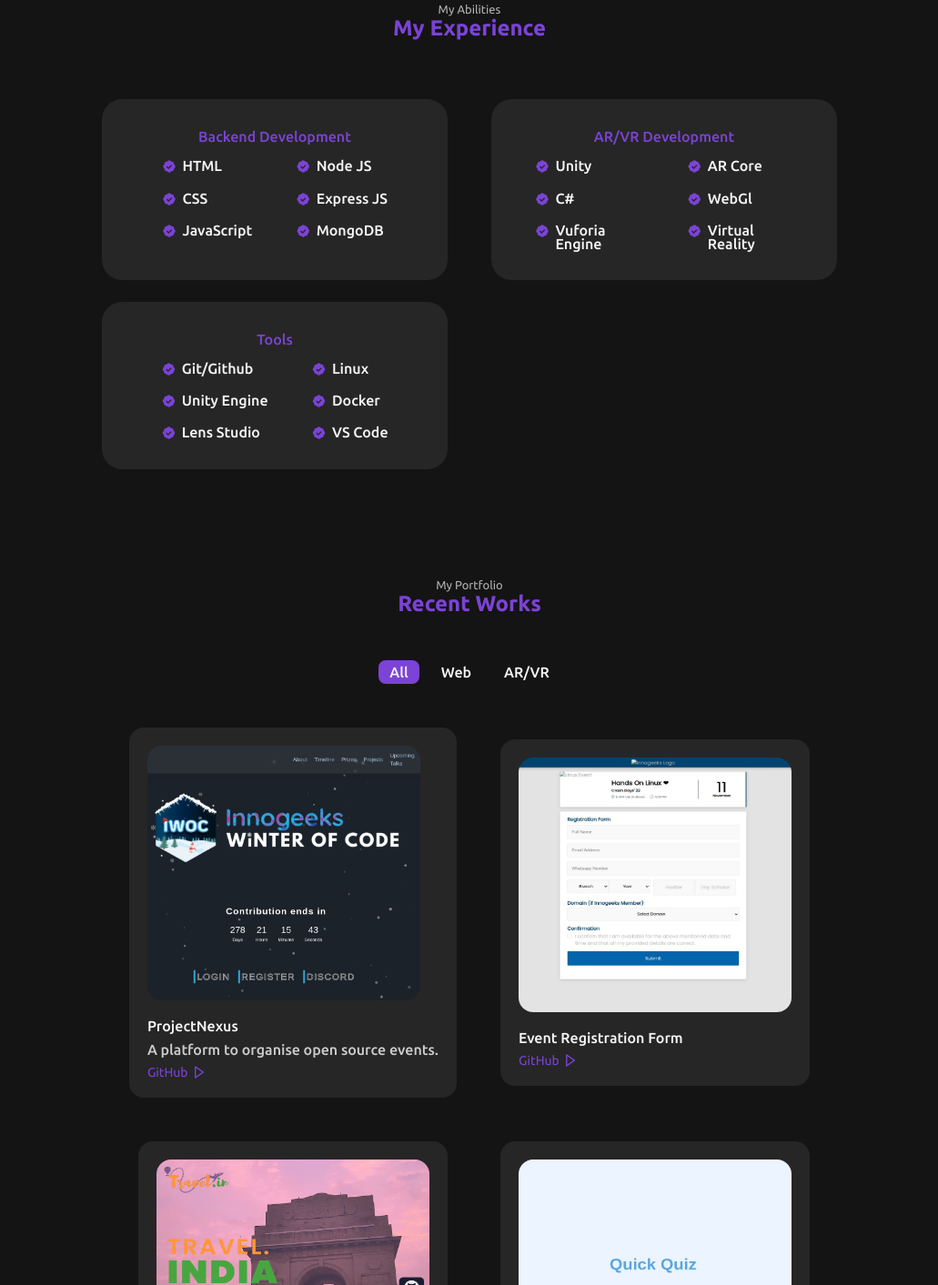
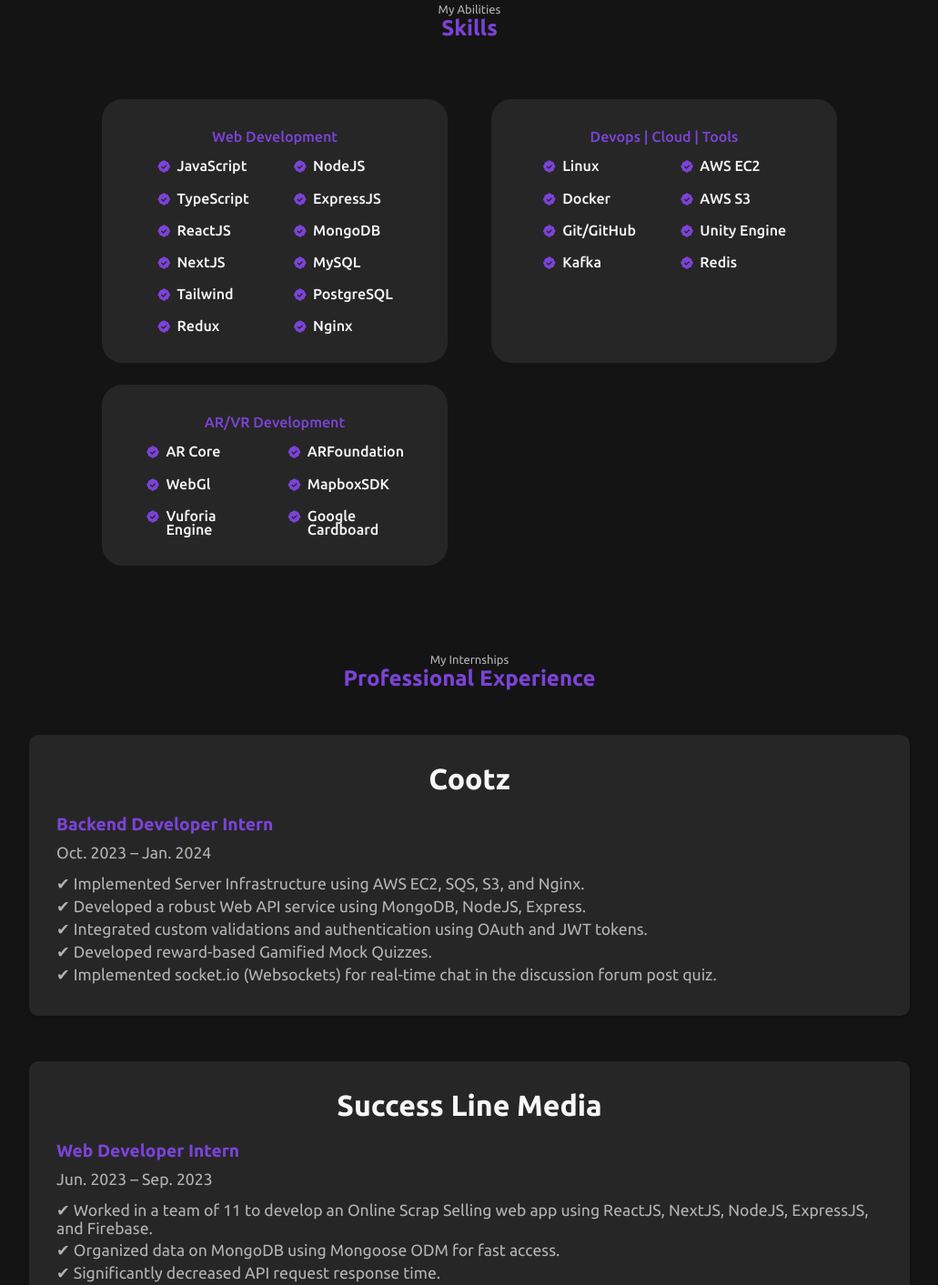
Before and after one commit to KritishShukla/Personal_Portfolio, a plain HTML site: page index.html in a window 1280 px wide. Shown: the part 1429-2842 px from the top of the page at 91% size, without its empty margins (124-1155 px from the left). Drawn offline with nearby package versions, Linux system fonts and the light colour scheme.

Commit message:
updated resume

```diff
--- a/assets/css/style.css
+++ b/assets/css/style.css
@@ -1130,3 +1130,86 @@ body.light-theme {
     border-radius: 0.5rem;
   }
 }
+
+.experience {
+  padding: 80px 0;
+}
+
+.experience__title {
+  font-size: 2rem;
+  color: var(--first-color);
+  margin-bottom: 20px;
+  text-align: center;
+}
+
+.experience__card {
+  background-color: #fff;
+  border-radius: 10px;
+  box-shadow: 0 4px 6px rgba(0, 0, 0, 0.1);
+  padding: 30px;
+  margin-bottom: 30px;
+  transition: all 0.3s ease;
+}
+
+.experience__card:hover {
+  transform: translateY(-5px);
+  box-shadow: 0 6px 8px rgba(0, 0, 0, 0.2);
+}
+
+.experience__dates {
+  font-size: 1.1rem;
+  color: #777;
+  margin-bottom: 15px;
+}
+
+.experience__position {
+  font-size: 1.2rem;
+  color: var(--first-color);
+  font-weight: bold;
+  margin-bottom: 10px;
+}
+
+.experience__location {
+  font-size: 1.1rem;
+  color: #777;
+  margin-bottom: 15px;
+}
+
+.experience__details {
+  list-style-type: none;
+  padding-left: 0;
+}
+
+.experience__details li {
+  font-size: 1.1rem;
+  color: #555;
+  margin-bottom: 5px;
+}
+
+
+/* Night mode styling */
+.night-mode-toggle .experience {
+  background-color: var(--body-color); /* Change background color of the experience section */
+}
+
+.night-mode-toggle .experience__title {
+  color: var(--title-color); /* Change title color to the default title color */
+}
+
+.night-mode-toggle .experience__card {
+  background-color: var(--container-color); /* Change card background color to dark */
+  box-shadow: 0 4px 6px rgba(0, 0, 0, 0.1); /* Adjust box-shadow for dark mode */
+}
+
+.night-mode-toggle .experience__dates,
+.night-mode-toggle .experience__location {
+  color: var(--text-color-light); /* Adjust text color for dates and location */
+}
+
+.night-mode-toggle .experience__position {
+  color: var(--first-color); /* Adjust text color for position */
+}
+
+.night-mode-toggle .experience__details li {
+  color: var(--text-color-light); /* Adjust text color for details */
+}
--- a/index.html
+++ b/index.html
@@ -83,7 +83,7 @@
               <a
                 target="_blank"
                 view=""
-                href="assets/pdf/Kritish_resume76.pdf"
+                href="assets/pdf/Kritish-Shukla-Resume.pdf"
                 class="button button--ghost"
               >
                 Resume
@@ -140,7 +140,7 @@
               <div class="about__box">
                 <i class="bx bx-award about__icon"></i>
                 <h3 class="about__title">Experience</h3>
-                <span class="about__subtitle">2 Years Learning</span>
+                <span class="about__subtitle">2 Internships</span>
               </div>
 
               <div class="about__box">
@@ -157,7 +157,7 @@
             </div>
 
             <p class="about__description">
-              I am a pre-final year student with a strong proficiency in backend development and AR/VR technologies. Skilled in Node.js, Express.js, and MongoDB, I possess a solid foundation in software development principles and a deep understanding of building scalable solutions.
+              I am a final year student with a strong proficiency in Full Stack Development and AR/VR technologies. Skilled in React.js, Node.js, Express.js, and MongoDB, I possess a solid foundation in software development principles and a deep understanding of building scalable solutions
             </p>
 
             <a href="#contact" class="button">Contact Me</a>
@@ -168,25 +168,108 @@
       <!-- skills -->
       <section class="skills section" id="skills">
         <span class="section__subtitle">My Abilities</span>
-        <h2 class="section__title">My Experience</h2>
+        <h2 class="section__title">Skills</h2>
 
         <div class="skills__container container grid">
           <div class="skills__content">
-            <h3 class="skills__title">Backend Development</h3>
+            <h3 class="skills__title">Web Development</h3>
             <div class="skills__box">
               <div class="skills__group">
                 <div class="skills__data">
                   <i class="bx bxs-badge-check"></i>
                   <div>
-                    <h3 class="skills__name">HTML</h3>
-                    <span class="skills__level">    </span>
+                    <h3 class="skills__name">JavaScript</h3>
+
                   </div>
                 </div>
 
                 <div class="skills__data">
                   <i class="bx bxs-badge-check"></i>
                   <div>
-                    <h3 class="skills__name">CSS</h3>
+                    <h3 class="skills__name">TypeScript</h3>
+
+                  </div>
+                </div>
+
+                <div class="skills__data">
+                  <i class="bx bxs-badge-check"></i>
+                  <div>
+                    <h3 class="skills__name">ReactJS</h3>
+                  </div>
+                </div>
+                <div class="skills__data">
+                  <i class="bx bxs-badge-check"></i>
+                  <div>
+                    <h3 class="skills__name">NextJS</h3>
+                  </div>
+                </div>
+                <div class="skills__data">
+                  <i class="bx bxs-badge-check"></i>
+                  <div>
+                    <h3 class="skills__name">Tailwind</h3>
+                  </div>
+                </div>
+                <div class="skills__data">
+                  <i class="bx bxs-badge-check"></i>
+                  <div>
+                    <h3 class="skills__name">Redux</h3>
+                  </div>
+                </div>
+
+              </div>
+              <div class="skills__group">
+                <div class="skills__data">
+                  <i class="bx bxs-badge-check"></i>
+                  <div>
+                    <h3 class="skills__name">NodeJS</h3>
+
+                  </div>
+                </div>
+                <div class="skills__data">
+                  <i class="bx bxs-badge-check"></i>
+                  <div>
+                    <h3 class="skills__name">ExpressJS</h3>
+                  </div>
+                </div>
+                <div class="skills__data">
+                  <i class="bx bxs-badge-check"></i>
+                  <div>
+                    <h3 class="skills__name">MongoDB</h3>
+                  </div>
+                </div>
+                <div class="skills__data">
+                  <i class="bx bxs-badge-check"></i>
+                  <div>
+                    <h3 class="skills__name">MySQL</h3>
+                  </div>
+                </div>
+                <div class="skills__data">
+                  <i class="bx bxs-badge-check"></i>
+                  <div>
+                    <h3 class="skills__name">PostgreSQL</h3>
+                  </div>
+                </div>
+
+                <div class="skills__data">
+                  <i class="bx bxs-badge-check"></i>
+                  <div>
+                    <h3 class="skills__name">Nginx</h3>
+
+                  </div>
+                </div>
+
+              </div>
+            </div>
+          </div>
+
+          <div class="skills__content">
+            <h3 class="skills__title">Devops | Cloud | Tools</h3>
+            <div class="skills__box">
+              <div class="skills__group">
+                <div class="skills__data">
+                  <i class="bx bxs-badge-check"></i>
+                  <div>
+                    <h3 class="skills__name">Linux</h3>
                     <span class="skills__level"></span>
                   </div>
                 </div>
@@ -194,7 +277,22 @@
                 <div class="skills__data">
                   <i class="bx bxs-badge-check"></i>
                   <div>
-                    <h3 class="skills__name">JavaScript</h3>
+                    <h3 class="skills__name">Docker</h3>
+                    <span class="skills__level"></span>
+                  </div>
+                </div>
+
+                <div class="skills__data">
+                  <i class="bx bxs-badge-check"></i>
+                  <div>
+                    <h3 class="skills__name">Git/GitHub</h3>
+                    <span class="skills__level"></span>
+                  </div>
+                </div>
+                <div class="skills__data">
+                  <i class="bx bxs-badge-check"></i>
+                  <div>
+                    <h3 class="skills__name">Kafka</h3>
                     <span class="skills__level"></span>
                   </div>
                 </div>
@@ -203,7 +301,7 @@
                 <div class="skills__data">
                   <i class="bx bxs-badge-check"></i>
                   <div>
-                    <h3 class="skills__name">Node JS</h3>
+                    <h3 class="skills__name">AWS EC2</h3>
                     <span class="skills__level"></span>
                   </div>
                 </div>
@@ -211,7 +309,7 @@
                 <div class="skills__data">
                   <i class="bx bxs-badge-check"></i>
                   <div>
-                    <h3 class="skills__name">Express JS</h3>
+                    <h3 class="skills__name">AWS S3</h3>
                     <span class="skills__level"></span>
                   </div>
                 </div>
@@ -219,42 +317,23 @@
                 <div class="skills__data">
                   <i class="bx bxs-badge-check"></i>
                   <div>
-                    <h3 class="skills__name">MongoDB</h3>
+                    <h3 class="skills__name">Unity Engine</h3>
+                    <span class="skills__level"></span>
+                  </div>
+                </div>
+                <div class="skills__data">
+                  <i class="bx bxs-badge-check"></i>
+                  <div>
+                    <h3 class="skills__name">Redis</h3>
                     <span class="skills__level"></span>
                   </div>
                 </div>
               </div>
             </div>
           </div>
-
           <div class="skills__content">
             <h3 class="skills__title">AR/VR Development</h3>
             <div class="skills__box">
-              <div class="skills__group">
-                <div class="skills__data">
-                  <i class="bx bxs-badge-check"></i>
-                  <div>
-                    <h3 class="skills__name">Unity</h3>
-                    <span class="skills__level"></span>
-                  </div>
-                </div>
-
-                <div class="skills__data">
-                  <i class="bx bxs-badge-check"></i>
-                  <div>
-                    <h3 class="skills__name">C#</h3>
-                    <span class="skills__level"></span>
-                  </div>
-                </div>
-
-                <div class="skills__data">
-                  <i class="bx bxs-badge-check"></i>
-                  <div>
-                    <h3 class="skills__name">Vuforia Engine</h3>
-                    <span class="skills__level"></span>
-                  </div>
-                </div>
-              </div>
               <div class="skills__group">
                 <div class="skills__data">
                   <i class="bx bxs-badge-check"></i>
@@ -275,37 +354,7 @@
                 <div class="skills__data">
                   <i class="bx bxs-badge-check"></i>
                   <div>
-                    <h3 class="skills__name">Virtual Reality</h3>
-                    <span class="skills__level"></span>
-                  </div>
-                </div>
-              </div>
-            </div>
-          </div>
-          <div class="skills__content">
-            <h3 class="skills__title">Tools</h3>
-            <div class="skills__box">
-              <div class="skills__group">
-                <div class="skills__data">
-                  <i class="bx bxs-badge-check"></i>
-                  <div>
-                    <h3 class="skills__name">Git/Github</h3>
-                    <span class="skills__level"></span>
-                  </div>
-                </div>
-
-                <div class="skills__data">
-                  <i class="bx bxs-badge-check"></i>
-                  <div>
-                    <h3 class="skills__name">Unity Engine</h3>
-                    <span class="skills__level"></span>
-                  </div>
-                </div>
-
-                <div class="skills__data">
-                  <i class="bx bxs-badge-check"></i>
-                  <div>
-                    <h3 class="skills__name">Lens Studio</h3>
+                    <h3 class="skills__name">Vuforia Engine</h3>
                     <span class="skills__level"></span>
                   </div>
                 </div>
@@ -314,7 +363,7 @@
                 <div class="skills__data">
                   <i class="bx bxs-badge-check"></i>
                   <div>
-                    <h3 class="skills__name">Linux</h3>
+                    <h3 class="skills__name">ARFoundation</h3>
                     <span class="skills__level"></span>
                   </div>
                 </div>
@@ -322,7 +371,7 @@
                 <div class="skills__data">
                   <i class="bx bxs-badge-check"></i>
                   <div>
-                    <h3 class="skills__name">Docker</h3>
+                    <h3 class="skills__name">MapboxSDK</h3>
                     <span class="skills__level"></span>
                   </div>
                 </div>
@@ -330,7 +379,7 @@
                 <div class="skills__data">
                   <i class="bx bxs-badge-check"></i>
                   <div>
-                    <h3 class="skills__name">VS Code</h3>
+                    <h3 class="skills__name">Google Cardboard</h3>
                     <span class="skills__level"></span>
                   </div>
                 </div>
@@ -461,6 +510,40 @@
           </div> -->
         </div>
       </section>
+      <div class="night-mode-toggle">
+      <section class="experience section" id="experience">
+        <span class="section__subtitle">My Internships</span>
+        <h2 class="section__title">Professional Experience</h2>
+
+        <div class="experience__container container grid">
+          <div class="experience__card">
+            <h3 class="experience__title">Cootz</h3>
+            <p class="experience__position">Backend Developer Intern</p>
+            <p class="experience__dates">Oct. 2023 – Jan. 2024</p>
+
+            <ul class="experience__details">
+              <li>✔ Implemented Server Infrastructure using AWS EC2, SQS, S3, and Nginx.</li>
+              <li>✔ Developed a robust Web API service using MongoDB, NodeJS, Express.</li>
+              <li>✔ Integrated custom validations and authentication using OAuth and JWT tokens.</li>
+              <li>✔ Developed reward-based Gamified Mock Quizzes.</li>
+              <li>✔ Implemented socket.io (Websockets) for real-time chat in the discussion forum post quiz.</li>
+            </ul>
+          </div>
+
+          <div class="experience__card">
+            <h3 class="experience__title">Success Line Media</h3>
+            <p class="experience__position">Web Developer Intern</p>
+            <p class="experience__dates">Jun. 2023 – Sep. 2023</p>
+
+            <ul class="experience__details">
+              <li>✔ Worked in a team of 11 to develop an Online Scrap Selling web app using ReactJS, NextJS, NodeJS, ExpressJS, and Firebase.</li>
+              <li>✔ Organized data on MongoDB using Mongoose ODM for fast access.</li>
+              <li>✔ Significantly decreased API request response time.</li>
+            </ul>
+          </div>
+        </div>
+      </section>
+    </div>
 
       <!-- work -->
       <section class="work section" id="work">
@@ -475,6 +558,15 @@
         </div>
 
         <div class="work__container container grid">
+          <div class="work__card mix web">
+            <img src="assets/img/dam_app.jpeg" alt="" class="work__img" />
+
+            <h3 class="work__title">Digital Asset Management</h3>
+            <p class="work__title">A Webapp to organise and manage Images.</p>
+            <a target="_blank" href="https://github.com/KritishShukla/damApp_techsurf" class="work__button">
+              GitHub <i class="bx bx-right-arrow work__icon"></i>
+            </a>
+          </div>
           <div class="work__card mix web">
             <img src="assets/img/iwoc_dp.jpeg" alt="" class="work__img" />
 
@@ -689,7 +781,7 @@
           </li>
 
           <li>
-            <a href="#skills" class="footer__link">Experience</a>
+            <a href="#experience" class="footer__link">Experience</a>
           </li>
 
           <li>
```
Also changed, not shown: assets/img/dam_app.jpeg (added), 3 other files.
